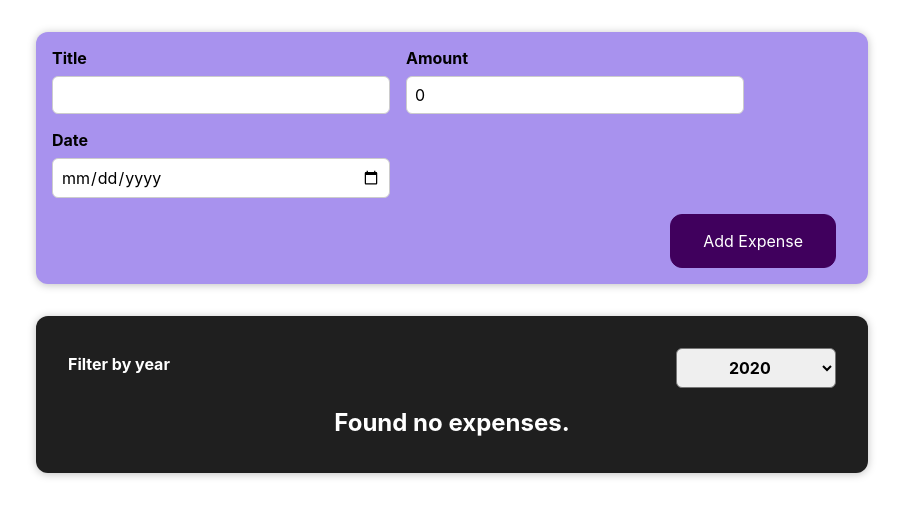
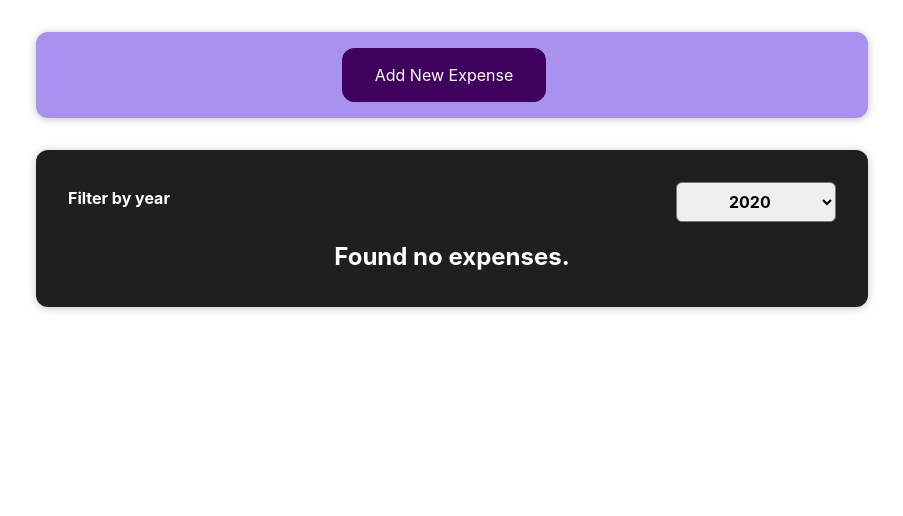
Before and after one commit to jmucak/react-app-expenses, a React (Create React App) app: page / in a window 1280 px wide. Shown: the top 516 px of the page, without its empty margins (188-1091 px from the left). Built offline with nearby package versions, Linux system fonts and the light colour scheme.

Commit message:
add conditional form rendering

```diff
--- a/src/components/newExpense/ExpenseForm.js
+++ b/src/components/newExpense/ExpenseForm.js
@@ -100,6 +100,7 @@
                 </div>
             </div>
             <div className='new-expense__actions'>
+                <button type="button" onClick={props.onCancel}>Cancel</button>
                 <button type='submit'>Add Expense</button>
             </div>
         </form>
--- a/src/components/newExpense/NewExpense.js
+++ b/src/components/newExpense/NewExpense.js
@@ -1,7 +1,9 @@
 import {ExpenseForm} from "./ExpenseForm";
+import {useState} from "react";
 import './NewExpense.css';
 
 export const NewExpense = (props) => {
+    const [isEditing, setIsEditing] = useState(false);
     const saveExpenseDataHandler = (enteredExpenseData) => {
         const expenseData = {
             ...enteredExpenseData,
@@ -9,11 +11,26 @@
         };
 
         props.onAddExpense(expenseData);
+        setIsEditing(false);
     }
+
+    const startEditingHandler = () => {
+        setIsEditing(true);
+    };
+
+    const stopEditingHandler = () => {
+        setIsEditing(false);
+    };
 
     return (
         <div className="new-expense">
-            <ExpenseForm onSaveExpenseData={saveExpenseDataHandler}/>
+            {!isEditing && (
+                <button onClick={startEditingHandler}>Add New Expense</button>
+            )}
+
+            {isEditing && (
+                <ExpenseForm onSaveExpenseData={saveExpenseDataHandler} onCancel={stopEditingHandler}/>
+            )}
         </div>
     );
 }
```
